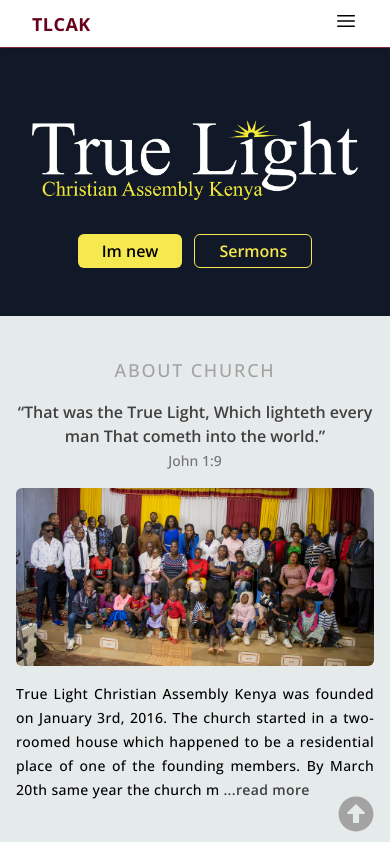
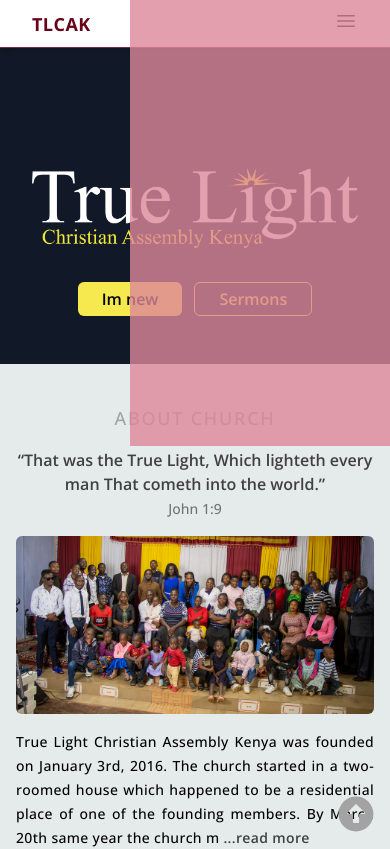
Before and after one commit to Ebenezr/tlcak, a Next.js app: page / in a window 390 px wide. Shown: the top 849 px of the page. Built offline with nearby package versions, Linux system fonts and the light colour scheme.

Commit message:
[ADD] add mobile menu overlay

```diff
--- a/components/Navigation.tsx
+++ b/components/Navigation.tsx
@@ -11,7 +11,7 @@ const Navigation = () => {
     setIsOpen(!isOpen);
   };
   return (
-    <nav className="fixed w-full bg-white h-12 border-b-[0.5pt] border-primary-200 flex items-center  px-8 justify-between md:justify-around lg:justify-around  z-50 shadow-md">
+    <nav className="relative fixed w-full bg-white h-12 border-b-[0.5pt] border-primary-200 flex items-center  px-8 justify-between md:justify-around lg:justify-around  z-50 shadow-md">
       {/* logo */}
       <div>
         <h2 className="font-sans text-primary-300 text-lg font-extrabold tracking-wide ">
@@ -97,19 +97,6 @@ const Navigation = () => {
             Community
           </Link>
         </span>
-        {/* <span>
-          <Link
-            className={linkStyle}
-            to="contact"
-            spy={true}
-            smooth={true}
-            duration={500}
-            offset={-45}
-            activeClass={activeLink}
-          >
-            Contact
-          </Link>
-        </span> */}
       </div>
       {/* join us */}
       <div className="hidden md:block lg:block">
@@ -120,7 +107,7 @@ const Navigation = () => {
       <div className="md:hidden lg:hidden">
         <button
           onClick={toggleMenu}
-          className="transition duration-150 ease-in-out"
+          className="transition duration-150 ease-in-out z-50"
         >
           {isOpen ? (
             <svg
@@ -155,6 +142,8 @@ const Navigation = () => {
           )}
         </button>
       </div>
+      {/* mobile overlay */}
+      <aside className="absolute h-[100vh] w-2/3 bg-primary-100/80 z-30 right-0"></aside>
     </nav>
   );
 };
--- a/package.json
+++ b/package.json
@@ -18,6 +18,7 @@
     "@types/react-dom": "18.0.8",
     "eslint": "8.27.0",
     "eslint-config-next": "13.0.3",
+    "hero-slider": "^3.1.0",
     "next": "13.0.3",
     "next-images": "^1.8.4",
     "react": "^18.2.0",
```
Also changed, not shown: 1 other file (tests, documents, lock files or other folders).
